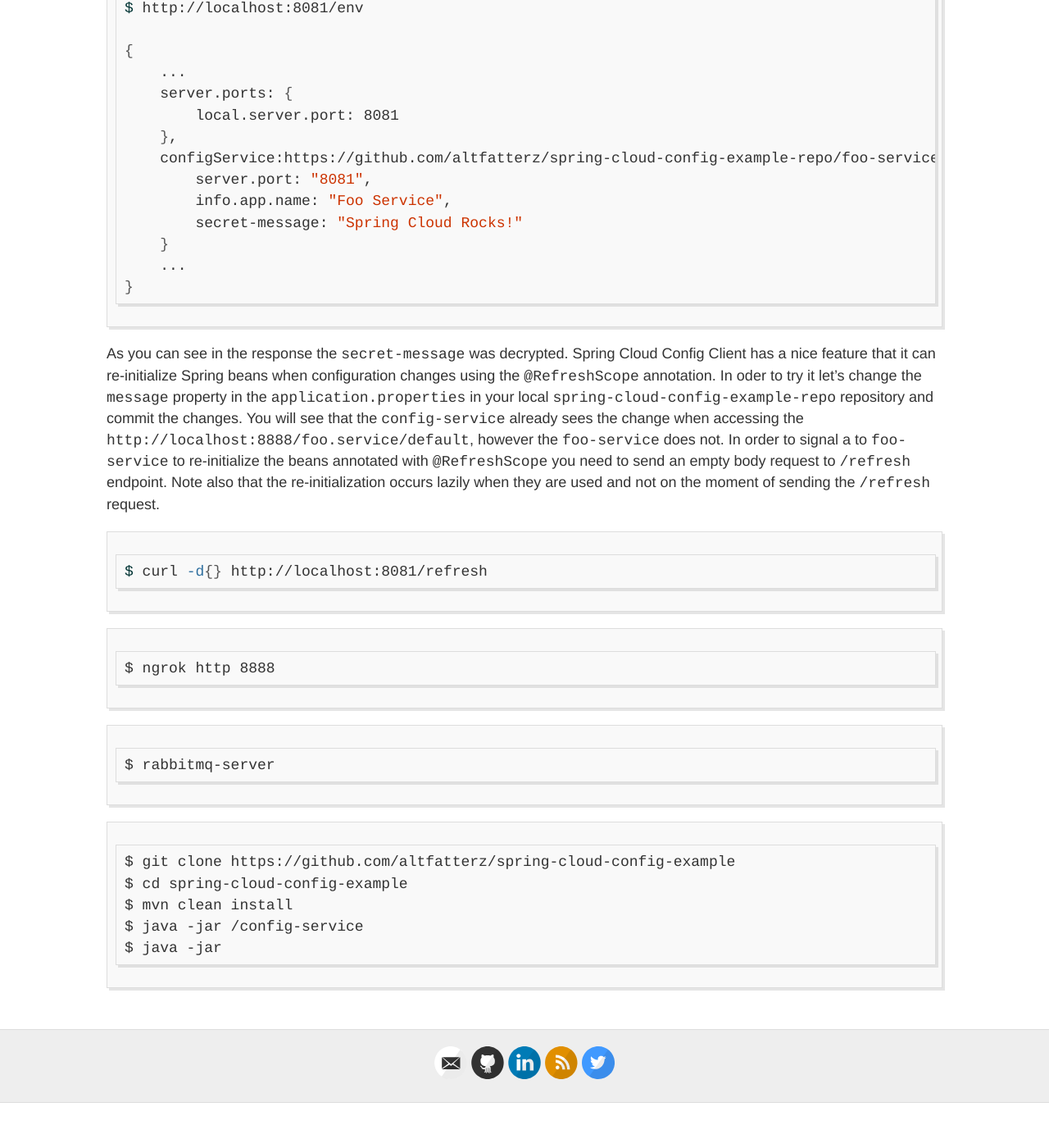
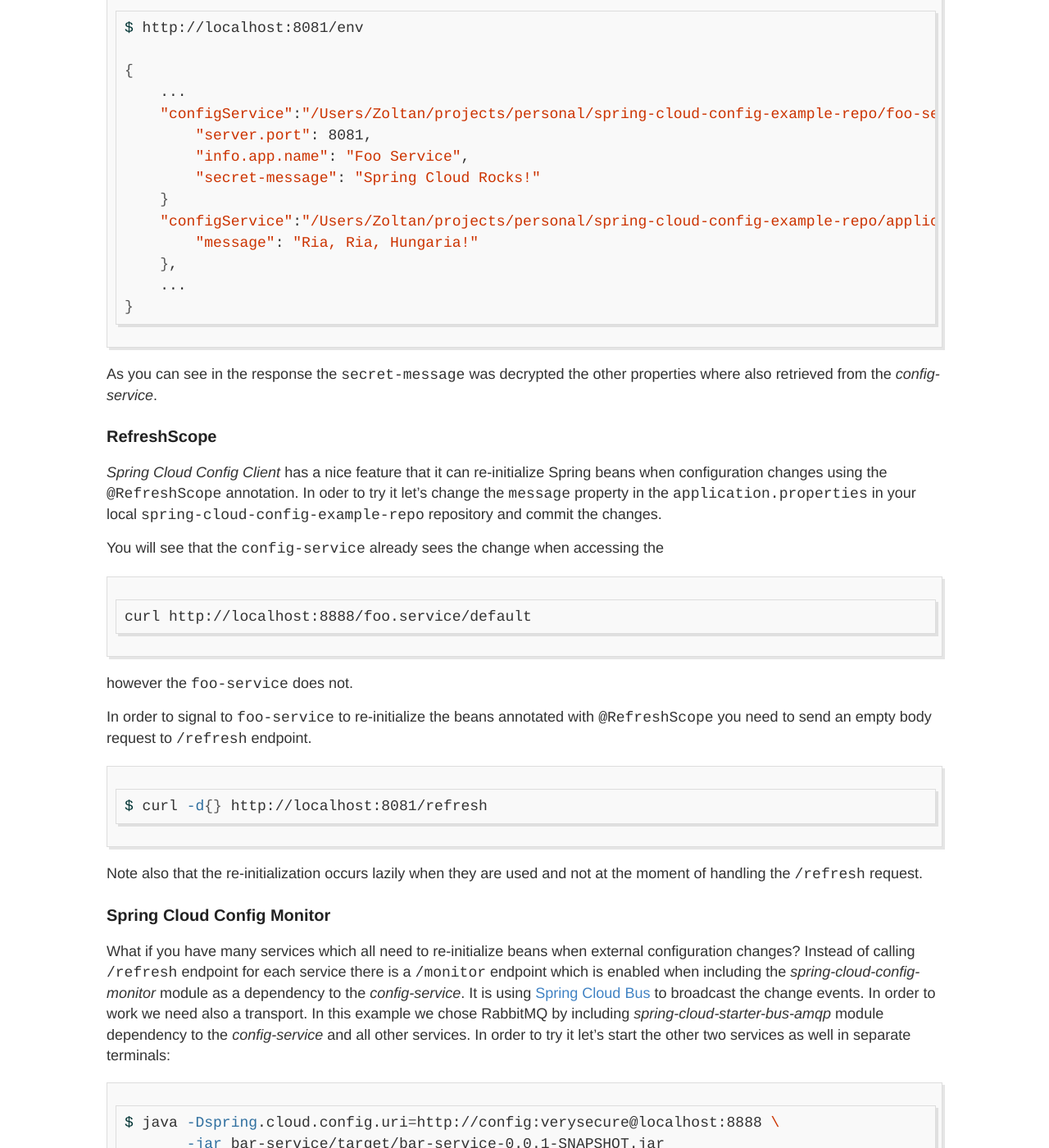
Before and after one commit to altfatterz/altfatterz.github.io, a Jekyll site: the page built from _posts/2016-06-26-centralized-configuration-with-spring-cloud-config.md, in a window 1280 px wide and 1400 px high, scrolled down 2382 px. Shown: the whole window at 82% size. Built offline with Jekyll 4.4.1, drawn with Linux system fonts in a browser that asks for light colours; comment, search, counter and statistics services are not loaded; before the commit the page ends 3727 px from its top, so only the background shows below that; some of the changed text lies outside the part shown.

Commit message:
started push notification section

````diff
--- a/_posts/2016-06-26-centralized-configuration-with-spring-cloud-config.md
+++ b/_posts/2016-06-26-centralized-configuration-with-spring-cloud-config.md
@@ -4,8 +4,7 @@
 tags: [spring]
 ---
 
-In this blog post I am looking into Spring Cloud Config project which is a great tool for centralized configuration management in a microservice environment.
-I have prepared a simple example project which you can find on my [github](git clone https://github.com/altfatterz/spring-cloud-config-example) account. It contains a `config-service` leveraging Spring Cloud Config Server and three little services using Spring Cloud Config Client.
+In this blog post I am looking into [Spring Cloud Config](https://cloud.spring.io/spring-cloud-config/) project which is a great tool for centralized configuration management in a microservice environment. I have prepared a simple example project which you can find on my [github](git clone https://github.com/altfatterz/spring-cloud-config-example) account. It contains a `config-service` leveraging *Spring Cloud Config Server* and three little services using *Spring Cloud Config Client*.
 
 Clone the configuration and example repositories and build the project into your home directory.
 
@@ -26,8 +25,8 @@
      -jar config-service/target/config-service-0.0.1-SNAPSHOT.jar
 ```
 
-The `config-service` is protected with HTTP Basic security and the credentials are set using the system properties. Using the `spring.cloud.config.server.git.uri` we tell where it can find the git repository with the configurations
-With the `encrypt.key` we set a symmetric key which is used for decryption of encrypted content before sending it to clients.
+The `config-service` is protected with HTTP Basic security and the credentials are set using the system properties. Using the `spring.cloud.config.server.git.uri` we tell where it can find the git repository with the externalized configurations.
+With the `encrypt.key` we set a symmetric key which is used for decrypting property values which were encrypted (values starting with *{cipher}*).
 
 After the `config-service` started successfully request the following resource from the `config-service`:
 
@@ -35,7 +34,7 @@
 $ curl http://config:verysecure@localhost:8888/foo.service/default
 ```
 
-The resource follows the following format `/{application}/{profile}[/{label}]`. The `label` defaults to `master`. The request is handled by `ResourceController` from Spring Cloud Config Server, which was added using the `@EnableConfigServer` annotation.
+The resource follows the following format `/{application}/{profile}[/{label}]`. The `label` defaults to `master`. The request is handled by [`ResourceController`](https://github.com/spring-cloud/spring-cloud-config/blob/master/spring-cloud-config-server/src/main/java/org/springframework/cloud/config/server/resource/ResourceController.java) from *Spring Cloud Config Server*, which was added using the `@EnableConfigServer` annotation.
 
 It will return the following response:
 
@@ -49,7 +48,7 @@
     "version": "aec3d698ed6d4d4d006a6ffe95a775340a05c0c7",
     "propertySources": [
         {
-            "name": "https://github.com/altfatterz/spring-cloud-config-example-repo/foo-service.properties",
+            "name": "/Users/Zoltan/spring-cloud-config-example-repo/foo-service.properties",
             "source": {
                 "info.app.name": "Foo Service",
                 "secret-message": "a702d2b5b0c6bc2db67e7d487c6142e7c23254108503d1856ff516d0a64bbd3663a2514a86647dcf8467d042abcb8a6e",
@@ -57,7 +56,7 @@
             }
         },
         {
-            "name": "https://github.com/altfatterz/spring-cloud-config-example-repo/application.properties",
+            "name": "/Users/Zoltan/spring-cloud-config-example-repo/application.properties",
             "source": {
                 "message": "Ria, Ria, Hungaria!"
             }
@@ -82,33 +81,89 @@
 
 {
     ...
-    server.ports: {
-        local.server.port: 8081
+    "configService":"/Users/Zoltan/projects/personal/spring-cloud-config-example-repo/foo-service.properties": {
+        "server.port": 8081,
+        "info.app.name": "Foo Service",
+        "secret-message": "Spring Cloud Rocks!"
+    }
+    "configService":"/Users/Zoltan/projects/personal/spring-cloud-config-example-repo/application.properties": {
+        "message": "Ria, Ria, Hungaria!"
     },
-    configService:https://github.com/altfatterz/spring-cloud-config-example-repo/foo-service.properties: {
-        server.port: "8081",
-        info.app.name: "Foo Service",
-        secret-message: "Spring Cloud Rocks!"
-    }
     ...
 }
 ```
 
-As you can see in the response the `secret-message` was decrypted.
-Spring Cloud Config Client has a nice feature that it can re-initialize Spring beans when configuration changes using the `@RefreshScope` annotation.
-In oder to try it let's change the `message` property in the `application.properties` in your local `spring-cloud-config-example-repo` repository and commit the changes.
-You will see that the `config-service` already sees the change when accessing the `http://localhost:8888/foo.service/default`, however the `foo-service` does not.
-In order to signal a to `foo-service` to re-initialize the beans annotated with `@RefreshScope` you need to send an empty body request to `/refresh` endpoint. Note also that the re-initialization occurs lazily when they are used and not on the moment of sending the `/refresh` request.
+As you can see in the response the `secret-message` was decrypted the other properties where also retrieved from the *config-service*.
+
+### RefreshScope
+
+*Spring Cloud Config Client* has a nice feature that it can re-initialize Spring beans when configuration changes using the `@RefreshScope` annotation. In oder to try it let's change the `message` property in the `application.properties` in your local `spring-cloud-config-example-repo` repository and commit the changes.
+
+You will see that the `config-service` already sees the change when accessing the
+
+```sh
+curl http://localhost:8888/foo.service/default
+```
+however the `foo-service` does not.
+
+In order to signal to `foo-service` to re-initialize the beans annotated with `@RefreshScope` you need to send an empty body request to `/refresh` endpoint.
 
 ```sh
 $ curl -d{} http://localhost:8081/refresh
 ```
 
+Note also that the re-initialization occurs lazily when they are used and not at the moment of handling the `/refresh` request.
 
+### Spring Cloud Config Monitor
 
+What if you have many services which all need to re-initialize beans when external configuration changes? Instead of calling `/refresh` endpoint for each service there is a `/monitor` endpoint which is enabled when including the *spring-cloud-config-monitor* module as a dependency to the *config-service*.
+It is using [Spring Cloud Bus](http://cloud.spring.io/spring-cloud-bus/) to broadcast the change events. In order to work we need also a transport. In this example we chose RabbitMQ by including *spring-cloud-starter-bus-amqp* module dependency to the *config-service* and all other services.
+In order to try it let's start the other two services as well in separate terminals:
 
+```sh
+$ java -Dspring.cloud.config.uri=http://config:verysecure@localhost:8888 \
+       -jar bar-service/target/bar-service-0.0.1-SNAPSHOT.jar
+```
 
+```sh
+$ java -Dspring.cloud.config.uri=http://config:verysecure@localhost:8888 \
+       -jar baz-service/target/baz-service-0.0.1-SNAPSHOT.jar
+```
 
+After making sure that the other two services have started successfully, change again the `message` property value in the `application.properties` in your local `spring-cloud-config-example-repo` repository and commit the changes.
+And after that issue the following request:
+
+```sh
+$ curl http://config:verysecure@localhost:8888/monitor -d path="*"
+```
+
+You will see in the logs the of the services:
+
+```sh
+o.s.cloud.bus.event.RefreshListener      : Received remote refresh request. Keys refreshed [message]
+```
+
+And indeed all the services see the updated value of the `message` property. You can easily verify by requesting the `/message` endpoint:
+
+```java
+@RestController
+@RefreshScope
+class MyRestController {
+
+	@Value("${message}")
+	private String message;
+
+	@RequestMapping("/message")
+	String message() {
+		return message;
+	}
+
+}
+```
+
+### Push notification
+
+Going further, wouldn't it be nice if we do not need to call the `/monitor` endpoint at all when external configuration is changed?
 
 
 ```
````
Also changed, not shown: other parts of _posts/2016-06-26-centralized-configuration-with-spring-cloud-config.md (+2 -2 lines).
